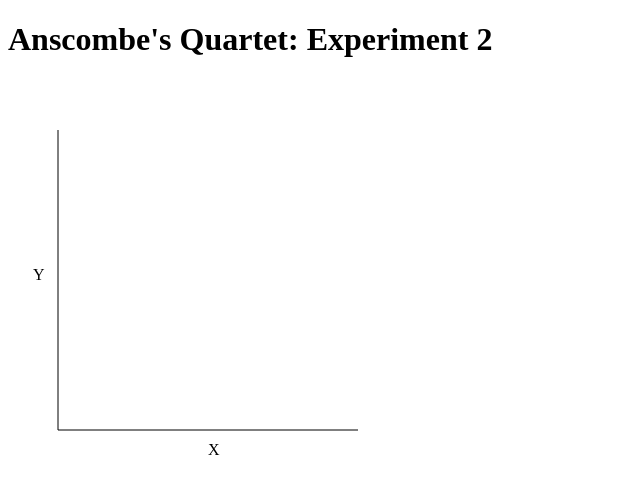
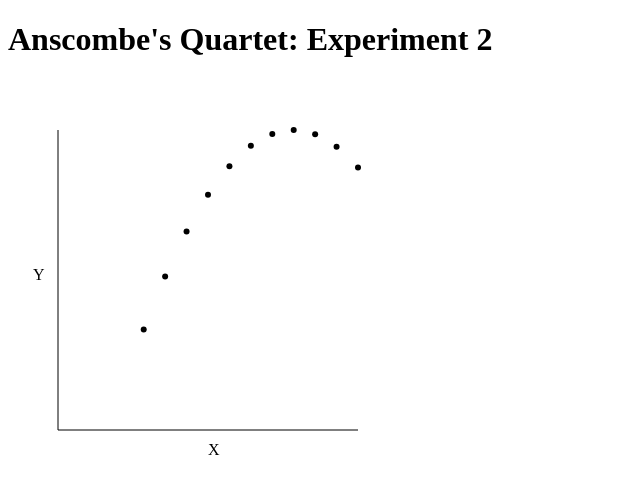
Before and after one commit to niklauswetter/CSC444Assignment2, a plain HTML site: page index.html in a window 1280 px wide. Shown: the full height of the page, 0-640 px from the left. Drawn offline with Linux system fonts and the light colour scheme.

Commit message:
js function

```diff
--- a/index.html
+++ b/index.html
@@ -5,15 +5,48 @@
     <meta charset="UTF-8">
     <title>CSC 444 Assignment 2</title>
 </head>
-<body>
+<body onload="plotPoints(300,300,50,350)">
     <h1>Anscombe's Quartet: Experiment 2</h1>
     <div id="image">
-        <svg width="400" height="400">
+        <svg width="400" height="400" id="svg">
             <line x1="50" y1="50" x2="50" y2="350" stroke="black"/>
             <line x1="50" y1="350" x2="350" y2="350" stroke="black"/>
             <text x="25" y="200">Y</text>
             <text x="200" y="375">X</text>
+            <!--circle cx="70" cy="70.13" r="3" stroke="black"/-->
         </svg>
     </div>
+
+    <script>
+        let svg = document.getElementById("svg");
+
+        function plotPoints(xLength, yLength, xi, yi){
+            let x = [10,8,13,9,11,14,6,4,12,7,5]
+            let y = [9.14, 8.14, 8.74, 8.77, 9.26, 8.1, 6.13, 3.1, 9.13, 7.26, 4.74]
+
+            //svg.innerHTML+="<circle cx='70' cy='70' r='3'/>"
+
+            let xmax = 0;
+            let ymax = 0;
+
+            for(let i =0; i < x.length; i++){
+                if(x[i] > xmax)
+                    xmax = x[i];
+
+                if(y[i] > ymax)
+                    ymax = y[i];
+            }
+
+            xunit = xLength/xmax;
+            yunit = yLength/ymax;
+
+            for(let i = 0; i < x.length; i++){
+                xt = (x[i] * xunit) + xi;
+                yt = yi - (y[i] * yunit);
+
+                svg.innerHTML+="<circle cx='"+xt+"' cy='"+yt+"' r='3'/>"
+            }
+        }
+    </script>
 </body>
 </html>
```
